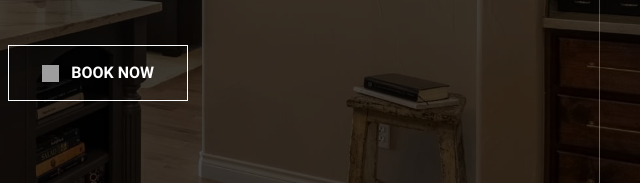
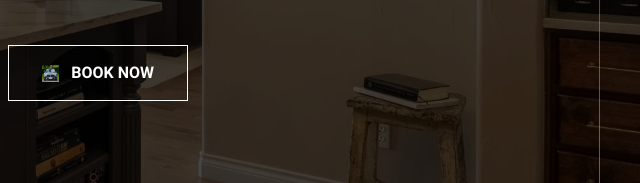
Before and after one commit to cameronkc/pixelgarage1, an Eleventy site: page src/index.html in a window 1280 px wide. Shown: the part 617-800 px from the top of the page, 640-1280 px from the left. Built offline with nearby package versions, Linux system fonts and the light colour scheme; Eleventy itself is replaced by a stand-in of ours; files that its build step writes are made by us from their sources; grey boxes are pictures that could not be loaded.

Commit message:
add hero image

```diff
--- a/src/index.html
+++ b/src/index.html
@@ -53,7 +53,7 @@ eleventyNavigation:
                     class="cs-img"
                     loading="lazy"
                     decoding="async"
-                    src="https://csimg.nyc3.digitaloceanspaces.com/Hero/play.svg"
+                    src="./assets/images/pexels-mike-bird-112460.jpg"
                     alt="play icon"
                     width="17"
                     height="17" />
```
Also changed, not shown: src/assets/images/pexels-mike-bird-112460.jpg (added).
